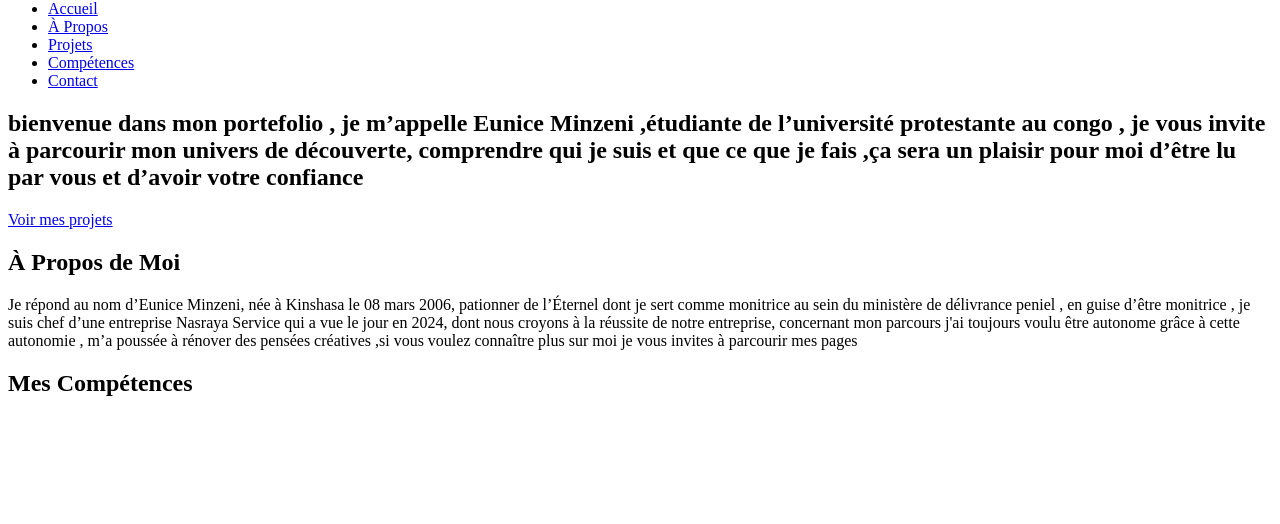
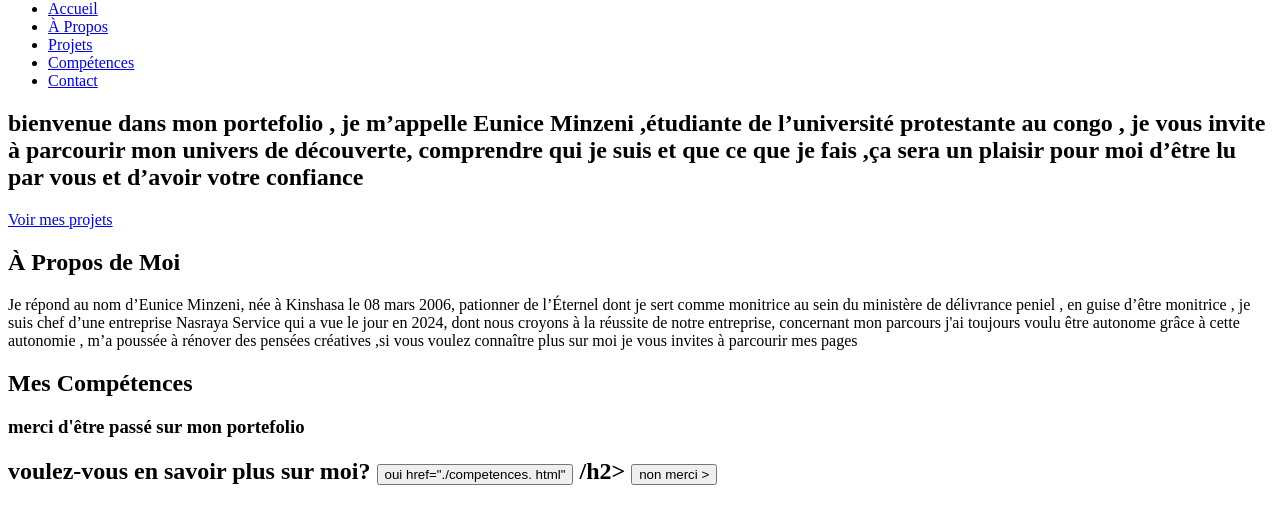
Before and after one commit to eunice020/mon_portfolio, a plain HTML site: page index.html in a window 1280 px wide. Shown: the part 42-566 px from the top of the page. Drawn offline with Linux system fonts and the light colour scheme.

Commit message:
Update index.html

```diff
--- a/index.html
+++ b/index.html
@@ -53,5 +53,13 @@
             <h2>Mes Compétences</h2>
             <div class="skills-grid">
                 <div class="skill-item">
+                </div>
+            <footer>
+               <h1> merci d'être passé sur mon portefolio </h1>
+                <h2>voulez-vous en savoir plus sur moi?
+                    <button> oui <a> href="./competences. html" </a> </button> /h2>
+                    <button>non merci ><a href="#accueil"></a></button>
+            </footer>
+
         <body/>
             <html/>
```
